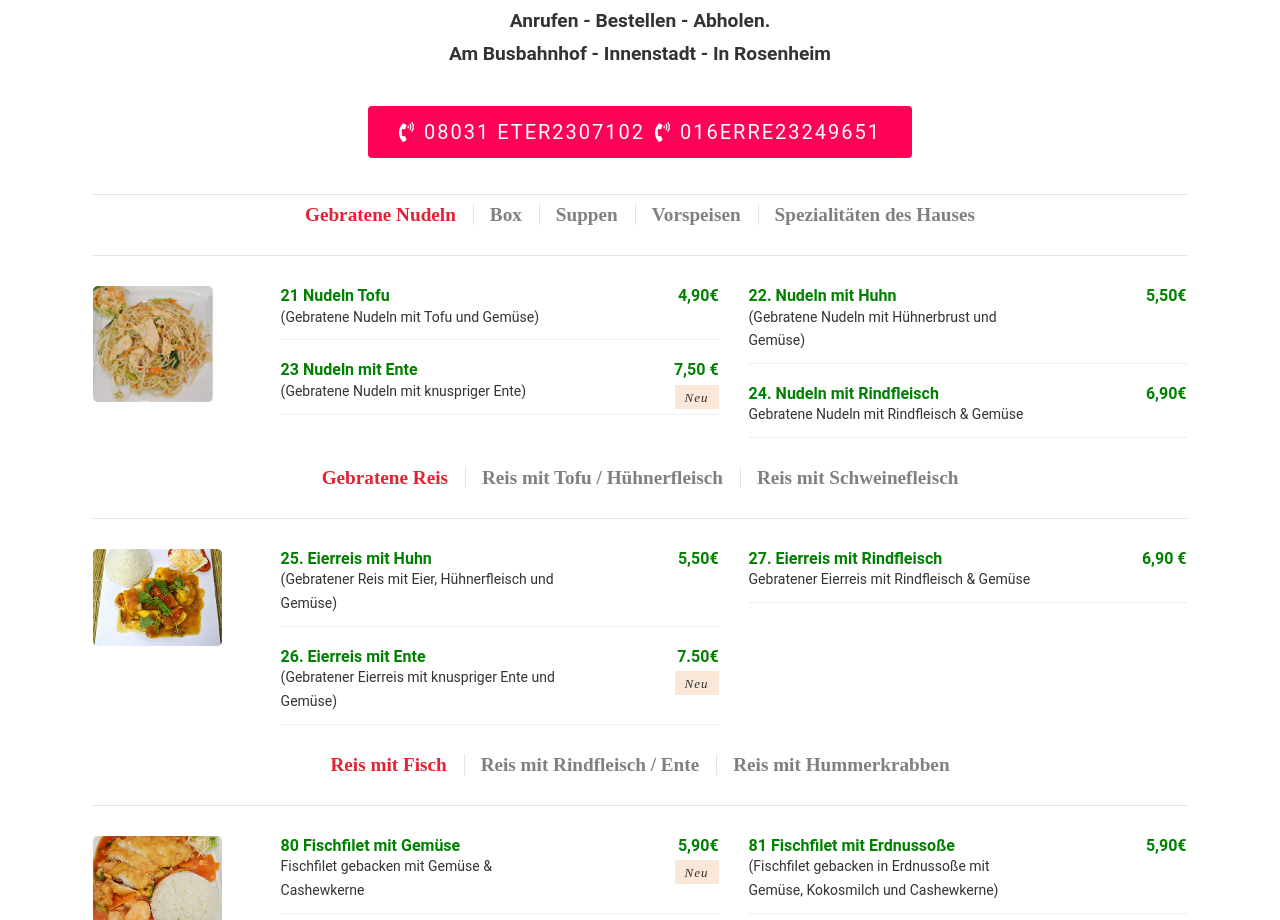
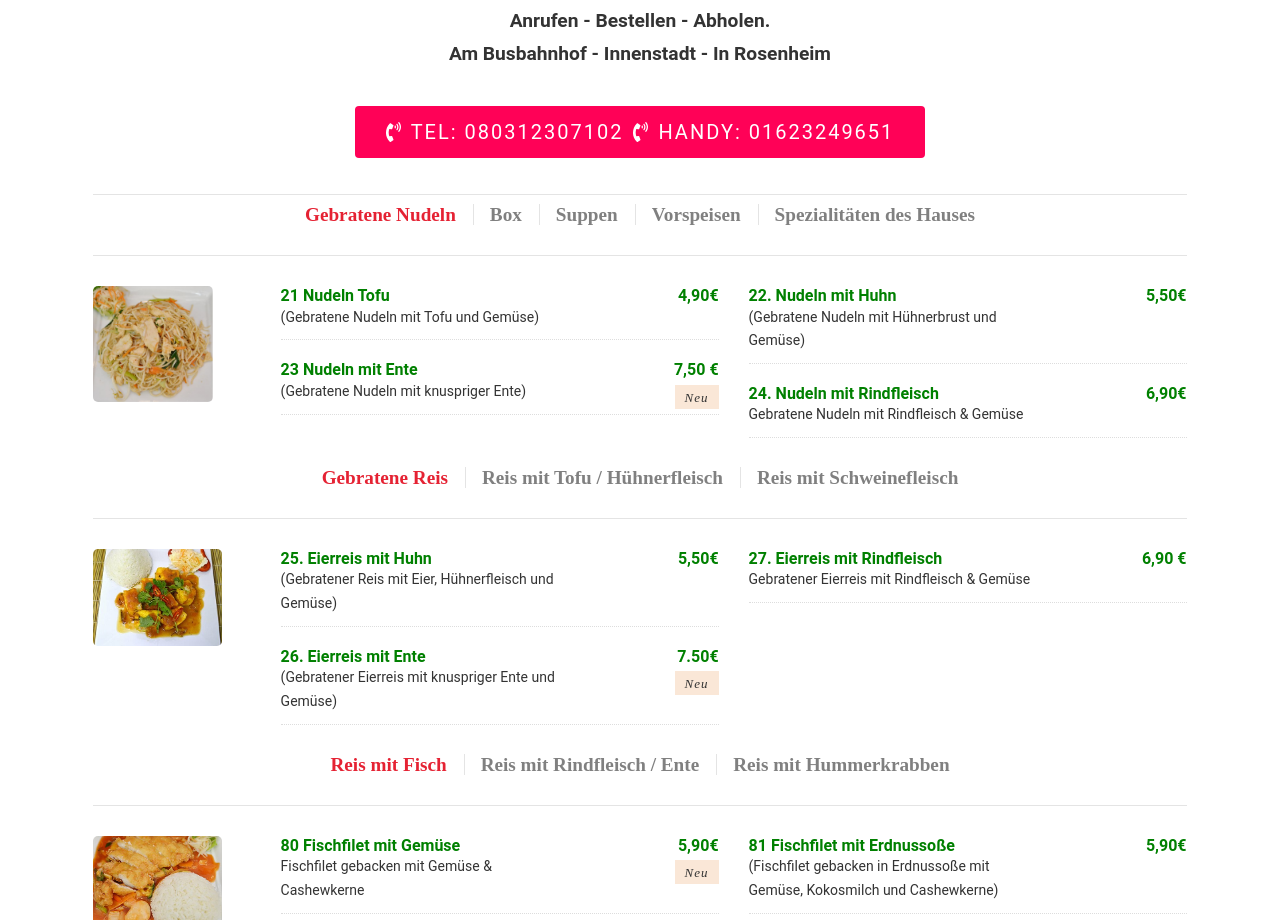
Before and after one commit to ruthpamen/phoviet, a plain HTML site: page index.html in a window 1280 px wide. Shown: the part 908-1828 px from the top of the page. Drawn offline with nearby package versions, Linux system fonts and the light colour scheme.

Commit message:
Update index.html

```diff
--- a/index.html
+++ b/index.html
@@ -104,7 +104,7 @@
 					<strong> Anrufen - Bestellen - Abholen.<br>
 				Am Busbahnhof - Innenstadt - In Rosenheim
 				</strong></p>
-				<p style="font-size : 20px"class="btn" ><i class="fas fa-phone-volume"></i><span style="margin-left: 10px;color: #fff !important;">08031 eter2307102</span><i class="fas fa-phone-volume"style="margin-left: 10px;"></i><span style="margin-left: 10px;color: #fff !important;">016erre23249651 </span></p>
+				<p style="font-size : 20px"class="btn" ><i class="fas fa-phone-volume"></i><span style="margin-left: 10px;color: #fff !important;">Tel: 080312307102</span><i class="fas fa-phone-volume"style="margin-left: 10px;"></i><span style="margin-left: 10px;color: #fff !important;">Handy: 01623249651 </span></p>
 
 			</div>
 
```
